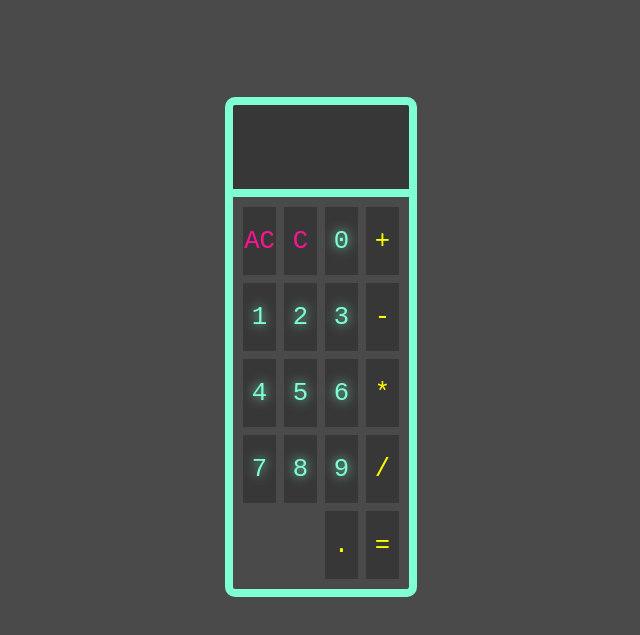
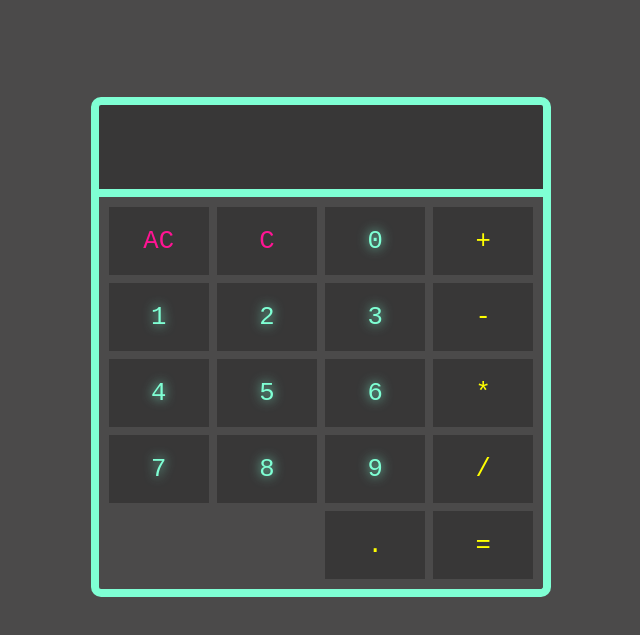
Before and after one commit to virag-ky/calculator, a plain HTML site: page index.html in a window 768 px wide. Shown: the part 107-742 px from the top of the page, without its empty margins (63-703 px from the left). Drawn offline with Linux system fonts and the light colour scheme.

Commit message:
Add media query min-width 600px and max-width 900px

```diff
--- a/style.css
+++ b/style.css
@@ -128,3 +128,9 @@ h1 {
     width: 95%;
   }
 }
+@media (min-width: 600px) and (max-width: 900px) {
+  #container,
+  #display {
+    width: 60%;
+  }
+}
```
